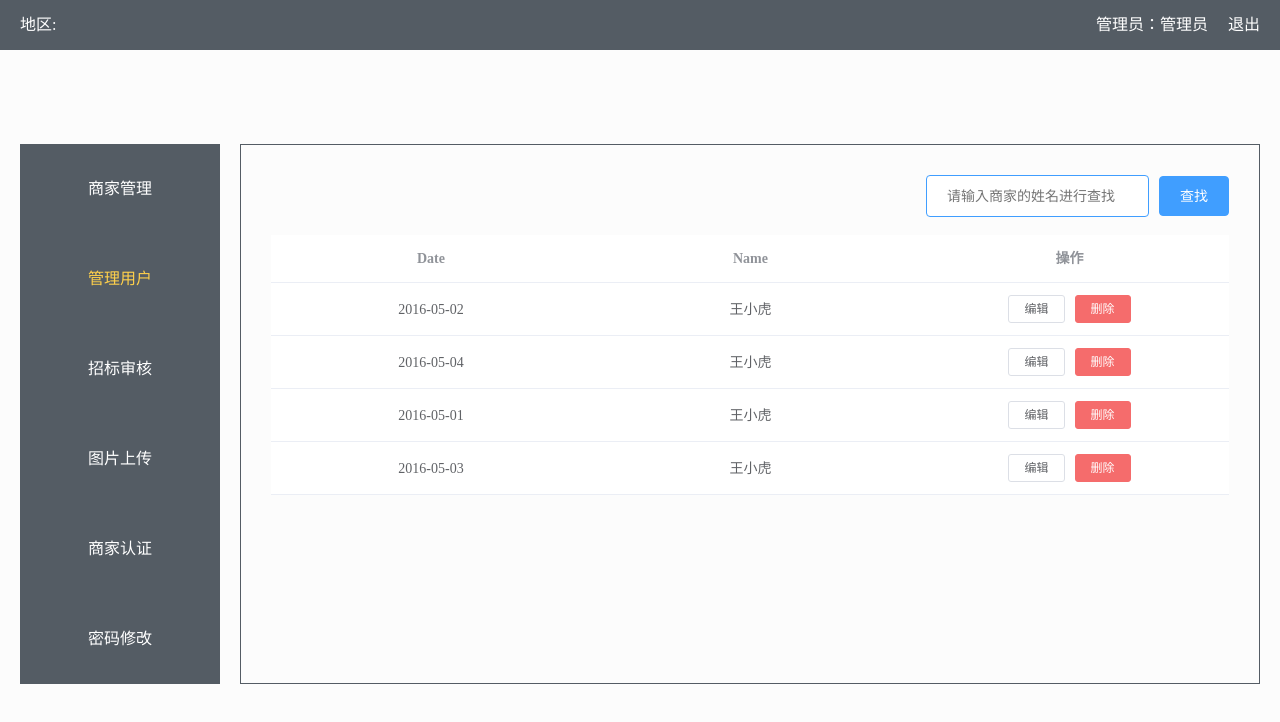
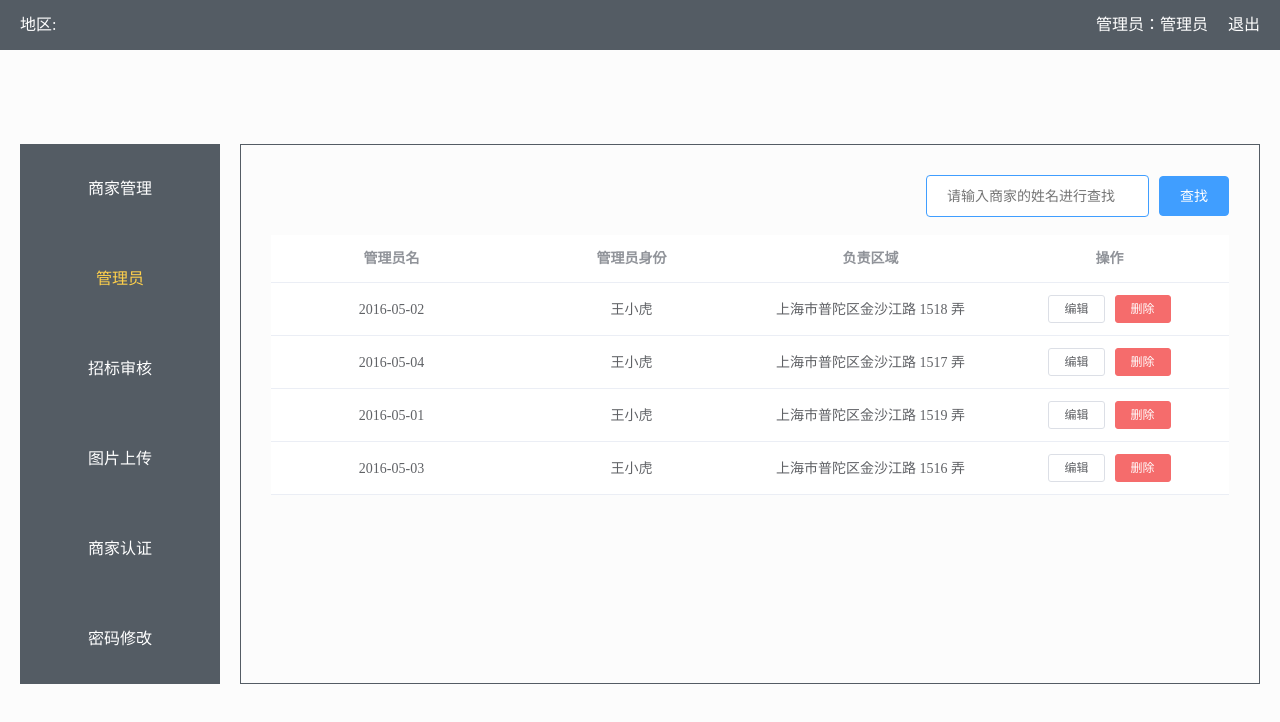
Before and after one commit to beautiful-people/houtai, a Vue app: page /home/manageusergroup in a window 1280 px wide. Shown: the top 722 px of the page. Built offline with nearby package versions, Linux system fonts and the light colour scheme.

Commit message:
管理员界面

```diff
--- a/src/components/manageusergroup.vue
+++ b/src/components/manageusergroup.vue
@@ -5,12 +5,13 @@
             <button type="button" @click="getMerName(search)" class="search">查找</button>
         </div>
         <el-table :data="tableData" style="width: 100%">
-            <el-table-column label="Date" prop="date" align="center"></el-table-column>
-            <el-table-column label="Name" prop="name" align="center"></el-table-column>
+            <el-table-column label="管理员名" prop="date" align="center"></el-table-column>
+            <el-table-column label="管理员身份" prop="name" align="center"></el-table-column>
+            <el-table-column label="负责区域" prop="address" align="center"></el-table-column>
             <el-table-column lign="right" align="center" label="操作">
                 <template slot-scope="scope">
                     <el-button size="mini" @click="handleEdit(scope.$index, scope.row)">编辑</el-button>
-                    <el-button size="mini" type="danger" @click="handleDelete(scope.$index, scope.row)">删除</el-button>
+                    <el-button size="mini" type="danger" @click="open(scope.$index, scope.row)">删除</el-button>
                 </template>
             </el-table-column>
         </el-table>
@@ -46,8 +47,26 @@ export default {
       handleEdit(index, row) {
         console.log(index, row);
       },
-      handleDelete(index, row) {
+      /* handleDelete(index, row) {
         console.log(index, row);
+      }, */
+      open(index, row) {//删除按钮
+      console.log(index,row)
+        this.$confirm('是否删除该管理员?', '提示', {
+          confirmButtonText: '确定',
+          cancelButtonText: '取消',
+          type: 'warning'
+        }).then(() => {
+          this.$message({
+            type: 'success',
+            message: '删除成功!'
+          });
+        }).catch(() => {
+          this.$message({
+            type: 'info',
+            message: '已取消删除'
+          });
+        });
       }
     },
 }
--- a/src/views/Home.vue
+++ b/src/views/Home.vue
@@ -11,7 +11,7 @@
       <div class="content">
         <div class="left-nav">
           <router-link to="/home/BusinessManagement">商家管理</router-link>
-          <router-link to="/home/manageusergroup">管理用户</router-link><!--  v-if="role" -->
+          <router-link to="/home/manageusergroup">管理员</router-link><!--  v-if="role" -->
           <router-link to="/home/TheTenderReview">招标审核</router-link>
           <router-link to="/home/imageUpload">图片上传</router-link>
           <router-link to="/home/peakfire">商家认证</router-link>
```
